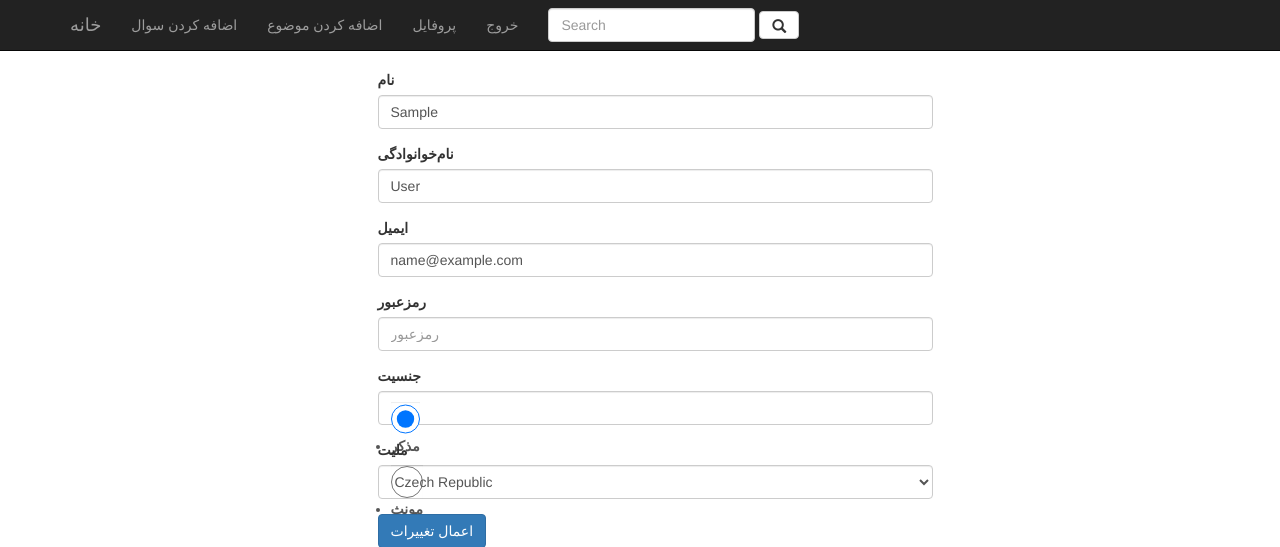
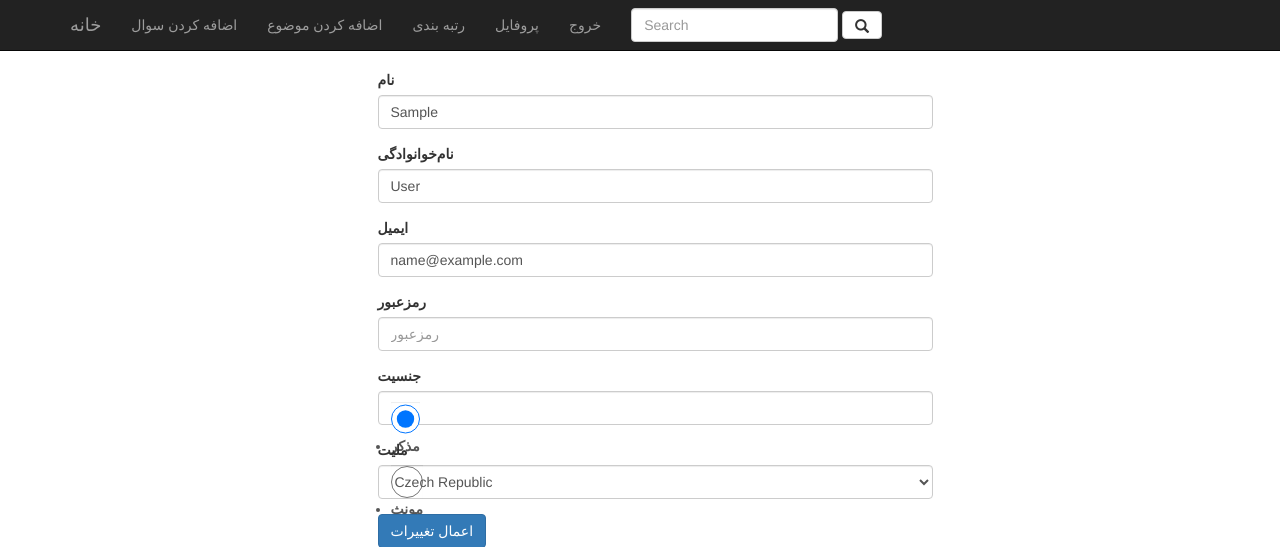
Before and after one commit to MMoein/quizup, a Django app: page /profile/ in a window 1280 px wide. Shown: the top 547 px of the page. Run offline with Django 3.2, Linux system fonts and the light colour scheme; a user stored in the database is signed in; tables that the repository leaves empty hold one stand-in row (values such as "Sample post"); parts of the project's set-up code (start-up, migrations or seed data) failed here and were passed over; some libraries are stand-ins or nearby versions.

Commit message:
added scoreboard link to header

```diff
--- a/templates/base.html
+++ b/templates/base.html
@@ -33,6 +33,9 @@
                     </li>
                      <li>
                         <a href="/quiz/add/category/">اضافه کردن موضوع</a>
+                    </li>
+                    <li>
+                        <a href="/quiz/scoreboard/">رتبه بندی</a>
                     </li>
                     <li>
                         <a href="/profile/">پروفایل</a>
```
